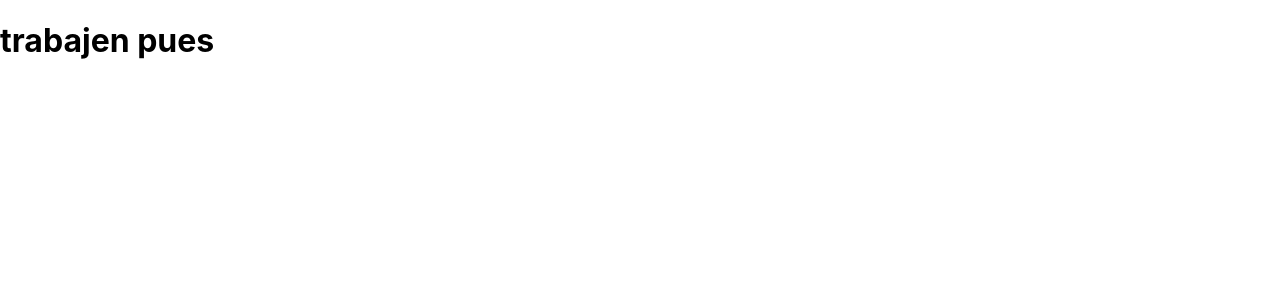
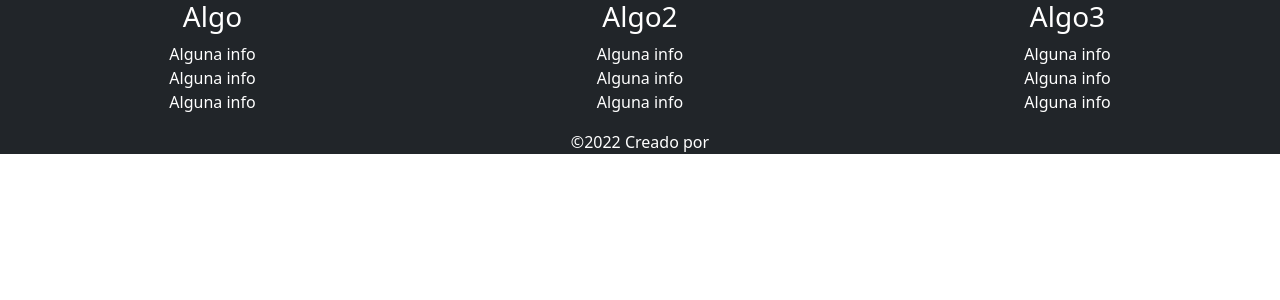
Before and after one commit to ContiLuna/Proyecto_final_fe, a React (Create React App) app: page / in a window 1280 px wide. Shown: the top 300 px of the page. Built offline with nearby package versions, Linux system fonts and the light colour scheme.

Commit message:
footer basico

```diff
--- a/src/App.js
+++ b/src/App.js
@@ -1,10 +1,12 @@
-import logo from './logo.svg';
 import './App.css';
 import { Routes, Route } from 'react-router-dom';
+import 'bootstrap/dist/css/bootstrap.min.css';
+import Footer from './components/Footer';
+
 function App() {
   return (
    <Routes>
-    <Route path='/' element={<h1>trabajen pues</h1>}/>
+    <Route path='/' element={<Footer/>}/>
    </Routes>
   );
 }
--- /dev/null
+++ b/src/components/Footer.jsx
@@ -0,0 +1,44 @@
+import React from 'react'
+
+const Footer = () => {
+
+    return(
+        <div className='main-footer text-white bg-dark'>
+            <div className="container">
+                <div className="row ">
+                    <div className="col-md-3 col-sm-3">
+                        <h3 className='text-center'>Algo</h3>
+                        <ul className='list-unstyled'>
+                            <li className='text-center'>Alguna info</li>
+                            <li className='text-center'>Alguna info</li>
+                            <li className='text-center'>Alguna info</li>
+                        </ul>
+                    </div>
+                    <div className="col-md-6 col-sm-6">
+                        <h3 className='text-center'>Algo2</h3>
+                        <ul className='list-unstyled'>
+                            <li className='text-center'>Alguna info</li>
+                            <li className='text-center'>Alguna info</li>
+                            <li className='text-center'>Alguna info</li>
+                        </ul>
+                    </div>
+                    <div className="col-md-3 col-sm-3">
+                        <h3 className='text-center'>Algo3</h3>
+                        <ul className='list-unstyled'>
+                            <li className='text-center'>Alguna info</li>
+                            <li className='text-center'>Alguna info</li>
+                            <li className='text-center'>Alguna info</li>
+                        </ul>
+                    </div>
+                </div>
+                <div className="footer-bottom">
+                    <p className='text-center'>
+                        &copy;{new Date().getFullYear()} Creado por
+                    </p>
+                </div>
+            </div>
+        </div>
+    )
+}
+
+export default Footer
```
